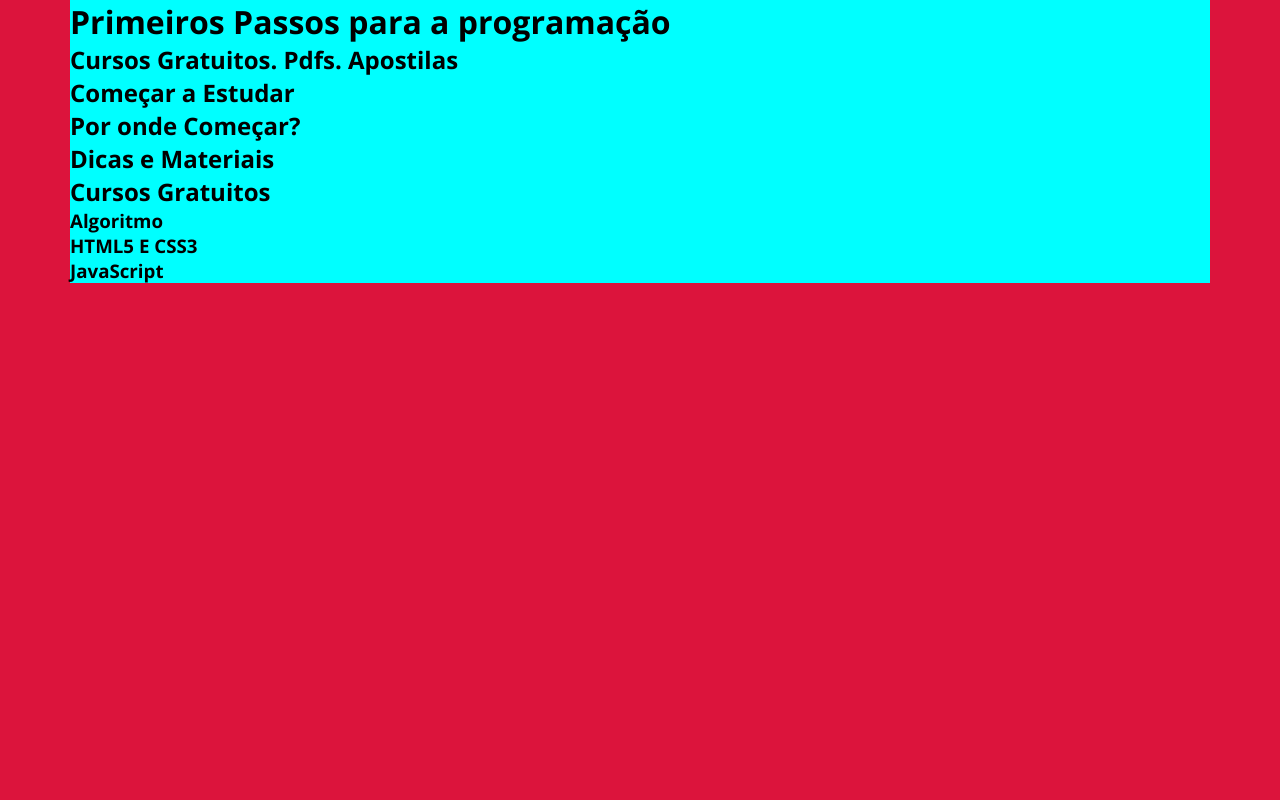
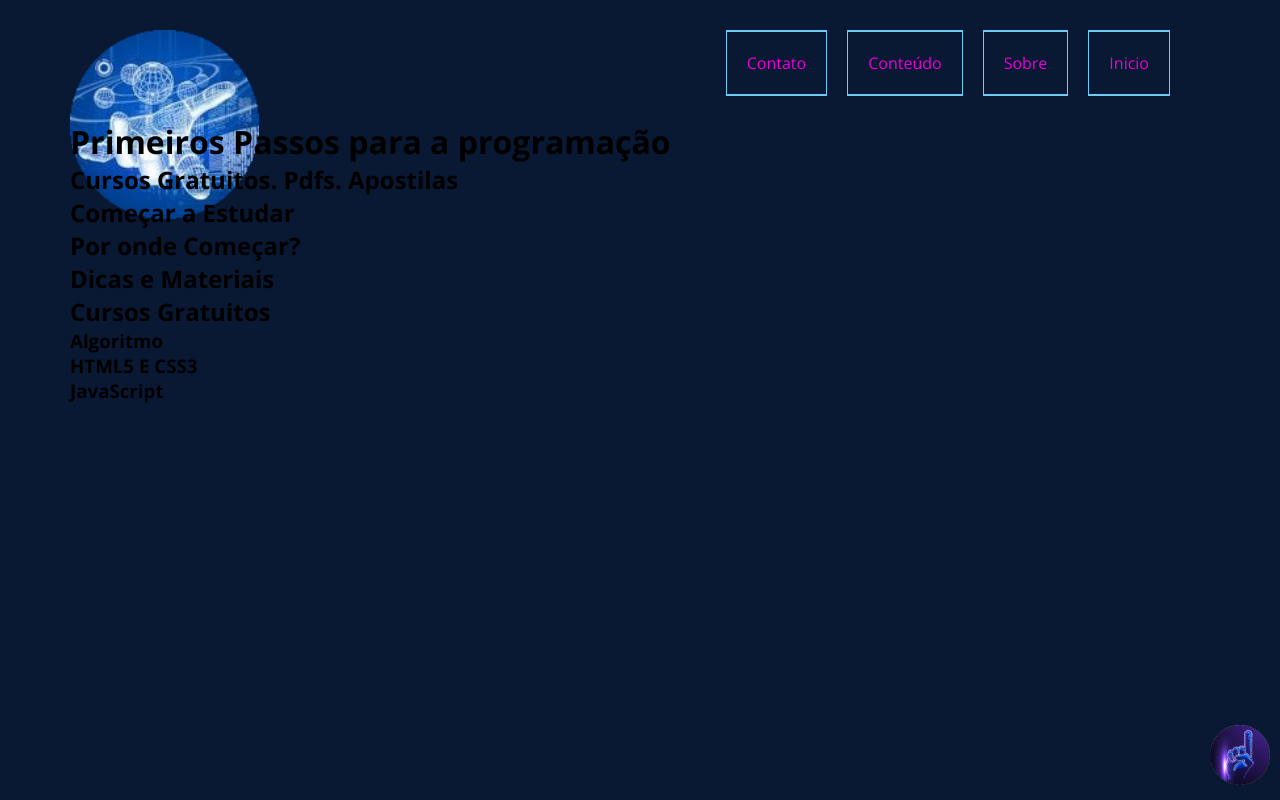
Before and after one commit to Kainom/html5Css3, a plain HTML site: page index.html in a window 1280 px wide. Drawn offline with nearby package versions, Linux system fonts and the light colour scheme.

Commit message:
Cabeçalho

```diff
--- a/index.html
+++ b/index.html
@@ -14,8 +14,22 @@
 
 <body>
     <!-- Cabeçalho -->
-    <header>
-        <div class="Container"></div>
+    <header id="inicio">
+        <div class="Container Flex">
+            <div id="logo">
+                <img src="img/imgIcon.png" alt="hal 9000">
+            </div>
+            <nav>
+                <input type="checkbox" id="check">
+                <label for="check">&#x2630;</label>
+                <ul>
+                    <li><a id="ini" href="#inicio">Inicio</a></li>
+                    <li><a href="#sobre">Sobre</a></li>
+                    <li><a href="#conteudo">Conteúdo</a></li>
+                    <li><a href="#contato">Contato</a></li>
+                </ul>
+            </nav>
+        </div>
     </header>
     <!-- Destaque -->
     <main>
@@ -26,7 +40,7 @@
 
     </main>
     <!-- Sobre -->
-    <section>
+    <section id="sobre">
         <div class="Container">
             <h2>Começar a Estudar</h2>
         </div>
@@ -45,7 +59,7 @@
         </div>
     </section>
     <!-- Conteúdo -->
-    <section>
+    <section id="conteudo">
         <div class="Container">
             <h2> Cursos Gratuitos</h2>
             <h3>Algoritmo</h3>
@@ -55,9 +69,10 @@
 
 
     </section>
-    <footer>
-      <div class="Container"></div>
+    <footer id="contato">
+        <div class="Container"></div>
     </footer>
+    <a href="#inicio" id="topo"><img src="img/dedo.png" alt="topo do site"></a>
 </body>
 
 </html>
--- a/style.css
+++ b/style.css
@@ -11,6 +11,7 @@
     margin: 0;
     border: 0;
     padding: 0;
+
 }
 
 
@@ -18,30 +19,80 @@
 body {
     font-family: 'Open Sans', sans-serif;
     font-size: 1em;
+    background-color: #091833;
 }
 
 /*Layout*/
 .Container {
-    margin: 0 auto;
-    background-color: aqua;
+    margin:0 auto;
 }
 
+.Flex {
+    display: flex;
+    justify-content: space-between;
+
+}
+
+/*topo do site */
+#topo {
+    position: fixed;
+    right: 10px;
+    bottom: 10px;
+}
+
+#check {
+    display: none;
+}
+
+label {
+    font-size: 3em;
+    padding-right: 15px;
+
+}
+
+nav ul {
+    list-style: none;
+    background-color: cyan;
+    height: 100vh;
+    position: fixed;
+    top: 60px;
+    right: -100%;
+    width: 30%;
+    transition: all 0.4s;
+}
+
+#check:checked~ul {
+    right: 0;
+
+}
+
+nav ul li {
+    padding: 20px;
+    border-bottom: 1px solid blue;
+}
+
+nav ul li a {
+    text-decoration: none;
+    color: black;
+}
+
+header {
+    height: 60px;
+
+}
+
+#logo img {
+    width: 128px;
+    height: 128px;
+}
 
 @media(min-width: 576px) {
-    body {
-        background-color: rgb(28, 189, 189);
-    }
-
     .Container {
         max-width: 540px;
     }
 }
 
 @media(min-width : 768px) {
-    body {
-        background-color: blueviolet;
-    }
-
     .Container {
         max-width: 720px;
     }
@@ -49,9 +100,6 @@ body {
 }
 
 @media(min-width : 992px) {
-    body {
-        background-color: darkgreen;
-    }
 
     .Container {
         max-width: 960px;
@@ -59,11 +107,59 @@ body {
 }
 
 @media(min-width : 1200px) {
-    body {
-        background-color: crimson;
-    }
+
 
     .Container {
         max-width: 1140px;
+
     }
+
+    header {
+        height: 120px;
+    }
+
+    #logo img {
+        height: 189px;
+        width: 189px;
+        margin-top: 30px;
+    }
+
+    label {
+        display: none;
+    }
+
+    nav {
+        margin-right: 20px;
+
+    }
+
+    nav ul {
+        position: static;
+        height: auto;
+        width: 100%;
+        background-color: transparent;
+
+    }
+
+    nav ul li {
+        float: right;
+        border-top: 2px solid #6ecbf5;
+        border-left: 1px solid #6ecbf5;
+        border-bottom: 2px solid #6ecbf5;
+        border-right: 1px solid#6ecbf5;
+        margin-top: 30px;
+        margin-right: 20px;
+
+    }
+    nav ul li a{
+        color: #ea00d9;
+    }
+
+    nav ul li a:hover{
+        color:#ff0677;
+    }
+
+
+
+
 }
```
Also changed, not shown: img/dedo.png (added), img/dedo2.jpg (added), img/dedo3.png (added), img/icon.jpg, img/imgIcon.png (added).
